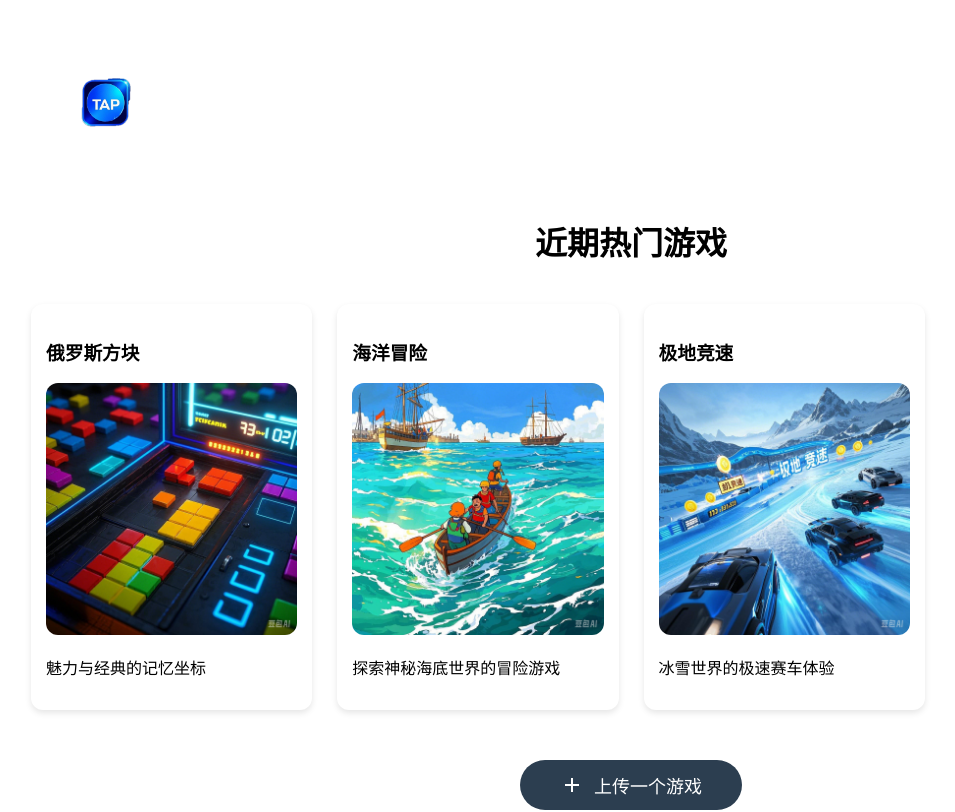
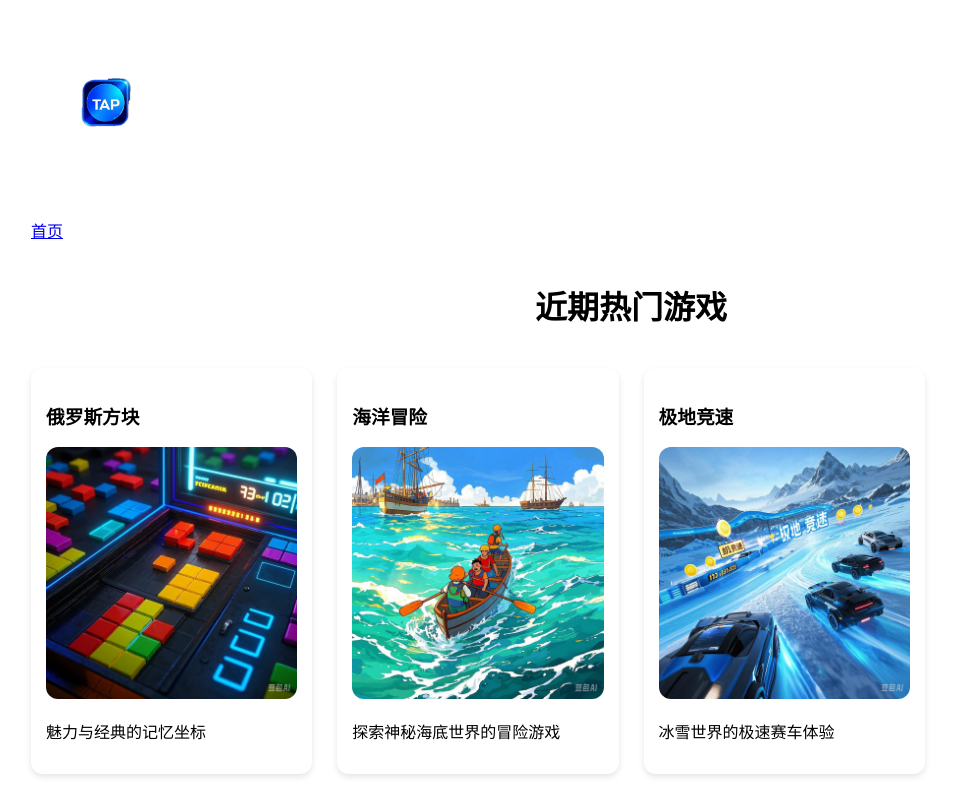
Before and after one commit to linqining/taptap, a React (Vite) app: page / in a window 1280 px wide. Shown: the top 812 px of the page, without its empty margins (9-964 px from the left). Built offline with nearby package versions, Linux system fonts and the light colour scheme; what @mysten/sui, @radix-ui/themes would draw is missing.

Commit message:
feat: react router

```diff
--- a/package.json
+++ b/package.json
@@ -17,7 +17,8 @@
     "@radix-ui/themes": "^3.1.1",
     "@tanstack/react-query": "^5.50.1",
     "react": "^18.3.1",
-    "react-dom": "^18.3.1"
+    "react-dom": "^18.3.1",
+    "react-router-dom": "^7.2.0"
   },
   "devDependencies": {
     "@types/react": "^18.3.3",
--- a/src/App.tsx
+++ b/src/App.tsx
@@ -1,18 +1,32 @@
 // App.jsx
 import Header from "./components/Header.tsx";
 
-import TetrisGamePage   from "./components/TetrisGamePage.tsx";
 import HotGame   from "./components/HotGame.tsx";
 import styles from './styles/App.module.css';
+import { BrowserRouter as Router, Routes, Route, Link } from 'react-router-dom';
+import TetrisGamePage from "./components/TetrisGamePage.tsx";
 
 const App = () => {
     return (
         <div className={styles.container}>
             <Header />
-            <main>
-                <HotGame/>
-                <TetrisGamePage />
-            </main>
+            <Router>
+                <nav>
+                    <Link to="/">首页</Link>
+                    {/*<Link to="/tetris">俄罗斯方块</Link>*/}
+                    {/*<Link to="/hot_games">评论</Link>*/}
+                </nav>
+
+                <Routes>
+                    <Route path="/" element={<HotGame />} />
+                    <Route path="/games/:gameId" element={<TetrisGamePage />} />
+                    {/*<Route path="/hot_games" element={<HotGame />} />*/}
+                </Routes>
+            </Router>
+            {/*<main>*/}
+            {/*    <HotGame/>*/}
+            {/*    <TetrisGamePage />*/}
+            {/*</main>*/}
         </div>
     );
 };
--- a/src/components/GameGrid.tsx
+++ b/src/components/GameGrid.tsx
@@ -3,22 +3,31 @@ import React from 'react';
 import GameCard from './GameCard';
 import styles from '../styles/GameGrid.module.css';
 import { Game } from '../types';
+import {useNavigate } from "react-router-dom";
+
 
 interface GameGridProps {
     games: Game[];
 }
 
-const GameGrid: React.FC<GameGridProps> = ({ games }) => (
+const GameGrid: React.FC<GameGridProps> = ({ games }) => {
+    const navigate = useNavigate();
+    return (
         <div className={styles.gameGrid}>
             {games.map((game, index) => (
+                <div key ={index} onClick={()=>{
+                    navigate(`/games/${game.id}`);
+                }}>
                     <GameCard
                         key={index}
                         title={game.title}
                         gameImage={game.image}
                         description={game.description}
                     />
+                </div>
             ))}
         </div>
     );
+}
 
 export default GameGrid;
--- a/src/components/HotGame.tsx
+++ b/src/components/HotGame.tsx
@@ -5,11 +5,10 @@ import UploadButton from './UploadButton.tsx';
 import {Game} from "../types.ts";
 import styles from '../styles/HotGame.module.css';
 
-
 const games:Game[] = [
-    { title: '俄罗斯方块', description: '魅力与经典的记忆坐标', image:'russian_block.png' },
-    { title: '海洋冒险', description: '探索神秘海底世界的冒险游戏', image:'ocean_adventure.png' },
-    { title: '极地竞速', description: '冰雪世界的极速赛车体验', image:'polar_racing.png' },
+    {id:"russian_block", title: '俄罗斯方块', description: '魅力与经典的记忆坐标', image:'russian_block.png' },
+    {id:"ocean_adventure", title: '海洋冒险', description: '探索神秘海底世界的冒险游戏', image:'ocean_adventure.png' },
+    {id:"polar_racing", title: '极地竞速', description: '冰雪世界的极速赛车体验', image:'polar_racing.png' },
     // 更多游戏数据...
 ];
 
--- a/src/components/TetrisGamePage.tsx
+++ b/src/components/TetrisGamePage.tsx
@@ -1,7 +1,12 @@
 import React from 'react';
 import styles from '../styles/TetrisGamePage.module.css';
 
+import { useParams } from 'react-router-dom';
+
 const TetrisGamePage: React.FC = () => {
+    const { gameId } = useParams();
+    console.log(gameId);
+
     // 样式常量
     const buttonStyles = {
         actionButtons: {
--- a/src/types.ts
+++ b/src/types.ts
@@ -1,5 +1,6 @@
 // types.ts
 export interface Game {
+    id:string,
     title: string;
     description: string;
     image: string;
```
Also changed, not shown: 1 other file (tests, documents, lock files or other folders). Lines whose indentation alone changed are shown as unchanged.
